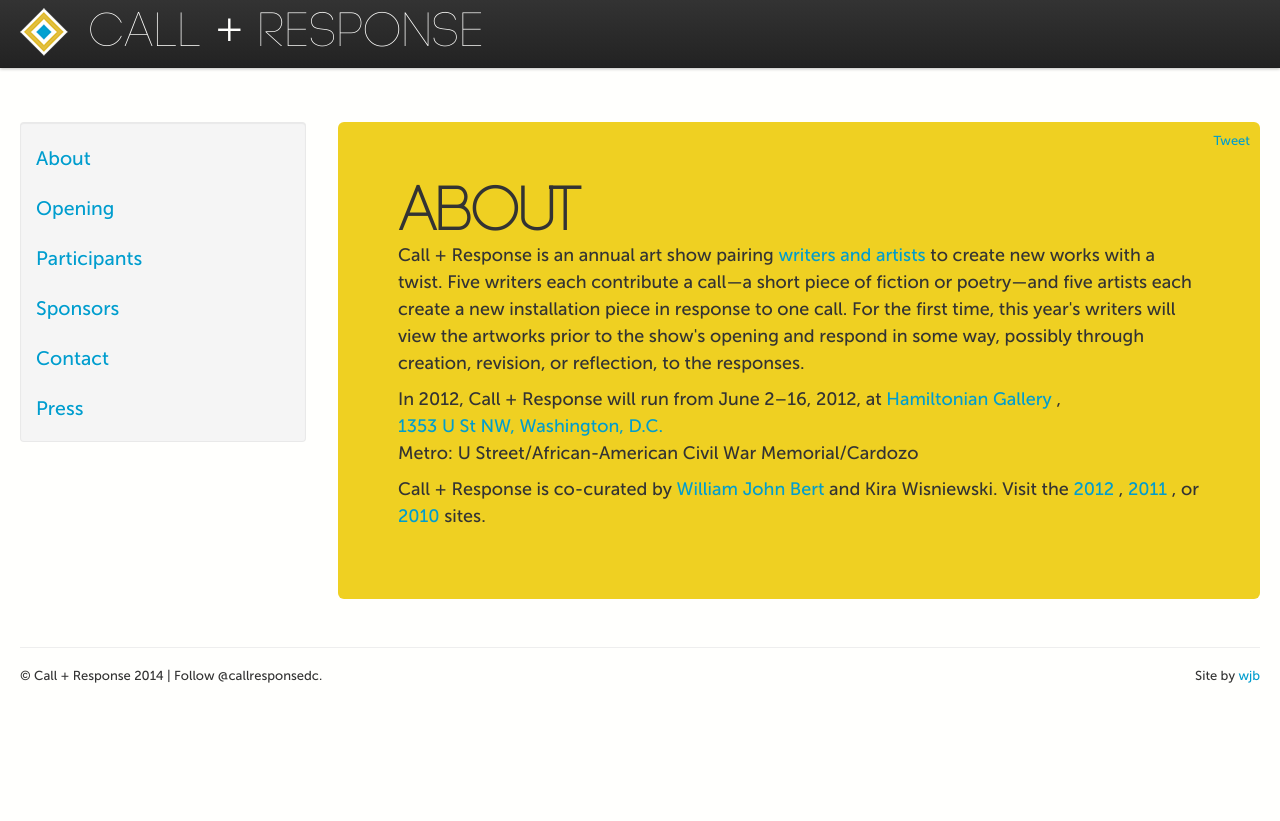
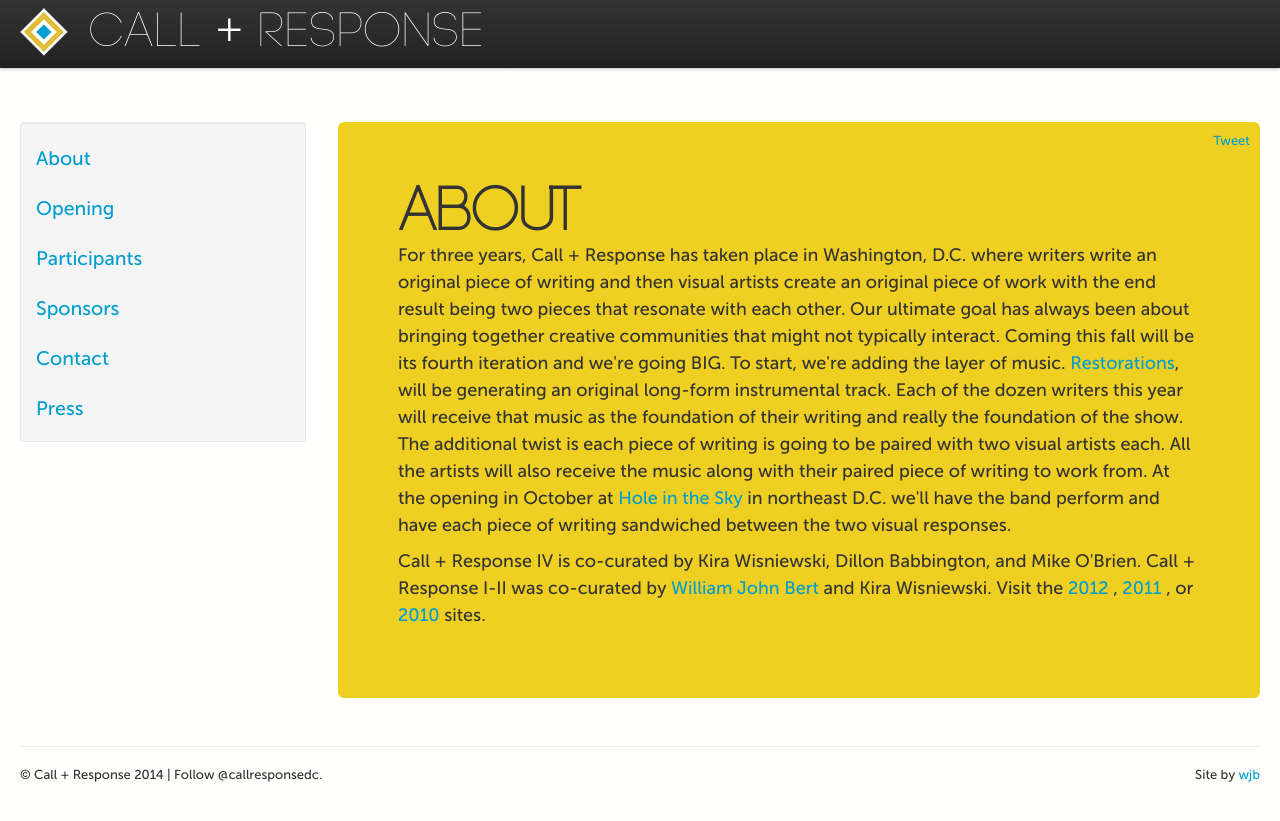
Before and after one commit to callandresponsedc/callandresponsedc, a Jekyll site: the page built from about/index.html, in a window 1280 px wide. Shown: the top 821 px of the page. Built offline with Jekyll 4.4.1, drawn with Linux system fonts in a browser that asks for light colours; Markdown is read by kramdown in place of the engine named in the settings; comment, search, counter and statistics services are not loaded.

Commit message:
Update index.html

```diff
--- a/about/index.html
+++ b/about/index.html
@@ -6,26 +6,21 @@ title: About
 <h1>About
 </h1>
 <p>
-  Call + Response is an annual art show pairing
-  <a href="../participants/index.html">writers and artists
-  </a> to create new works with a twist. Five writers each contribute a
-  call&mdash;a short piece of fiction or poetry&mdash;and five artists each create a new installation piece in
-  response to one call. For the first time, this year's writers will view the artworks prior to the show's opening and respond in some way, possibly through creation, revision, or reflection, to the responses.
+  For three years, Call + Response has taken place in Washington, D.C. where writers write an original piece of writing and then visual artists create an original piece of work with the end result being two pieces that resonate with each other. Our ultimate goal has always been about bringing together creative communities that might not typically interact.
+
+Coming this fall will be its fourth iteration and we're going BIG.
+
+To start, we're adding the layer of music. <a href="http://restorations.bandcamp.com/">Restorations</a>, will be generating an original long-form instrumental track. Each of the dozen writers this year will receive that music as the foundation of their writing and really the foundation of the show.
+
+The additional twist is each piece of writing is going to be paired with two visual artists each. All the artists will also receive the music along with their paired piece of writing to work from.
+
+At the opening in October at <a href="http://www.holeintheskydc.com/">Hole in the Sky</a> in northeast D.C. we'll have the band perform and have each piece of writing sandwiched between the two visual responses.
 </p>
 <p>
-  In 2012, Call + Response will run from June 2&ndash;16, 2012, at
-  <a href="http://hamiltoniangallery.com/">Hamiltonian
-    Gallery
-  </a>,
-  <br />
-  <a href="http://local.google.com/maps?q=hamiltonian+gallery+washington,+dc&amp;f=q&amp;hl=en&amp;ie=UTF8&amp;hq=hamiltonian+gallery&amp;hnear=Washington,+District+of+Columbia&amp;z=13">1353
-    U St NW, Washington, D.C.
-  </a>
-  <br>Metro: U Street/African-American Civil War Memorial/Cardozo
-</p>
-<p>
-  Call + Response is co-curated
-  by
+  Call + Response IV is co-curated
+  by Kira Wisniewski, Dillon Babbington, and Mike O'Brien.
+
+  Call + Response I-II was co-curated by
   <a href="http://www.williamjohnbert.com/">William John Bert
   </a> and Kira
   Wisniewski. Visit
```
